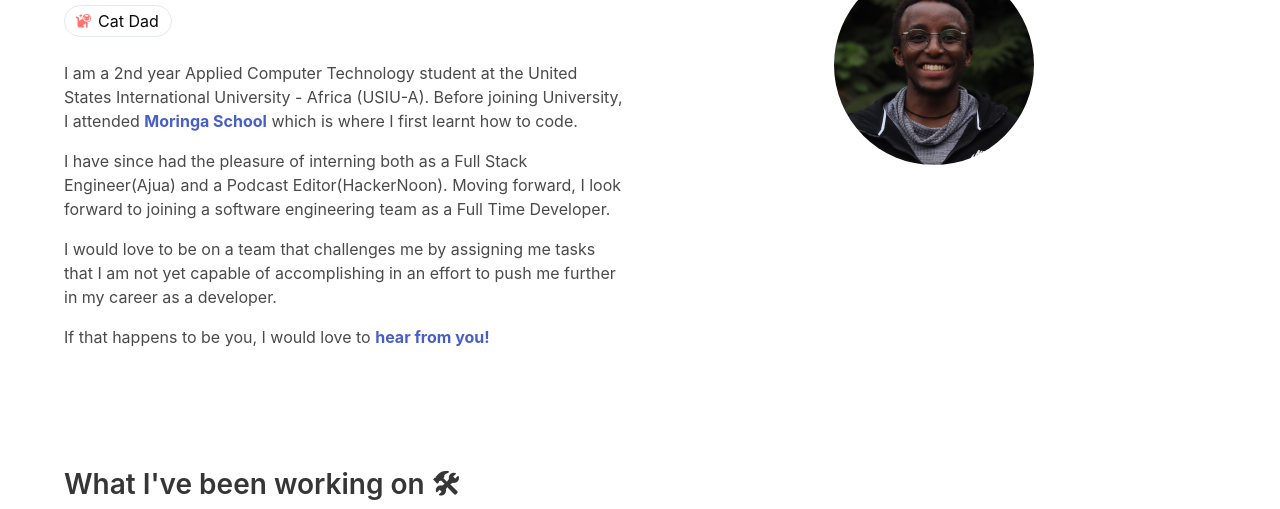
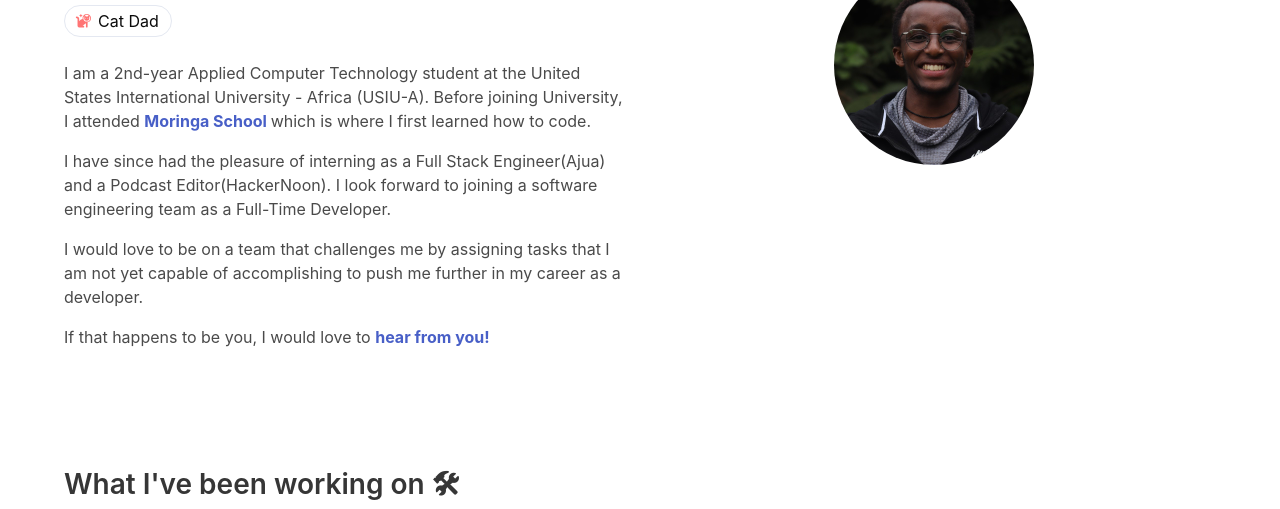
Before and after one commit to adrianmurage/portfolio, a plain HTML site: page index.html in a window 1280 px wide. Shown: the part 291-800 px from the top of the page. Drawn offline with nearby package versions, Linux system fonts and the light colour scheme.

Commit message:
edit landing page copy

```diff
--- a/index.html
+++ b/index.html
@@ -16,9 +16,7 @@
 
   <body>
     <!-- scroll to top -->
-    <button id="scrolltotop" title="Go to top">
-      Top
-    </button>
+    <button id="scrolltotop" title="Go to top">Top</button>
     <!-- scroll to top -->
     <!-- navbar -->
     <section class="section">
@@ -141,29 +139,32 @@
             </div>
             <p>
               I am a
-              <span id="secondyear"
-                >2nd year Applied Computer Technology student</span
+              <span id="secondyear">
+                2nd-year Applied Computer Technology student</span
               >
               at the United States International University - Africa (USIU-A).
               Before joining University, I attended
               <a class="has-text-weight-bold" href="https://moringaschool.com/"
-                >Moringa School</a
-              >
-              which is where I first learnt how to code.
+                >Moringa School
+              </a>
+              which is where I first learned how to code.
             </p>
             <p>
-              I have since had the pleasure of interning both as a
-              <span id="engineer">Full Stack Engineer(Ajua)</span> and a
-              <span id="podcast">Podcast Editor(HackerNoon).</span> Moving
-              forward, I look forward to joining a software engineering team as
-              a <span id="fulltime">Full Time Developer</span>.
+              I have since had the pleasure of interning as a<span
+                id="engineer"
+              >
+                Full Stack Engineer(Ajua)</span
+              >
+              and a <span id="podcast">Podcast Editor(HackerNoon).</span> I look
+              forward to joining a software engineering team as a
+              <span id="fulltime">Full-Time Developer</span>.
             </p>
 
             <p>
               I would love to be on a team that
-              <span id="challenge">challenges me</span> by assigning me tasks
-              that I am not yet capable of accomplishing in an effort to push me
-              further in my career as a developer.
+              <span id="challenge">challenges me</span> by assigning tasks that
+              I am not yet capable of accomplishing to push me further in my
+              career as a developer.
             </p>
             <p>
               If that happens to be you, I would love to
```
